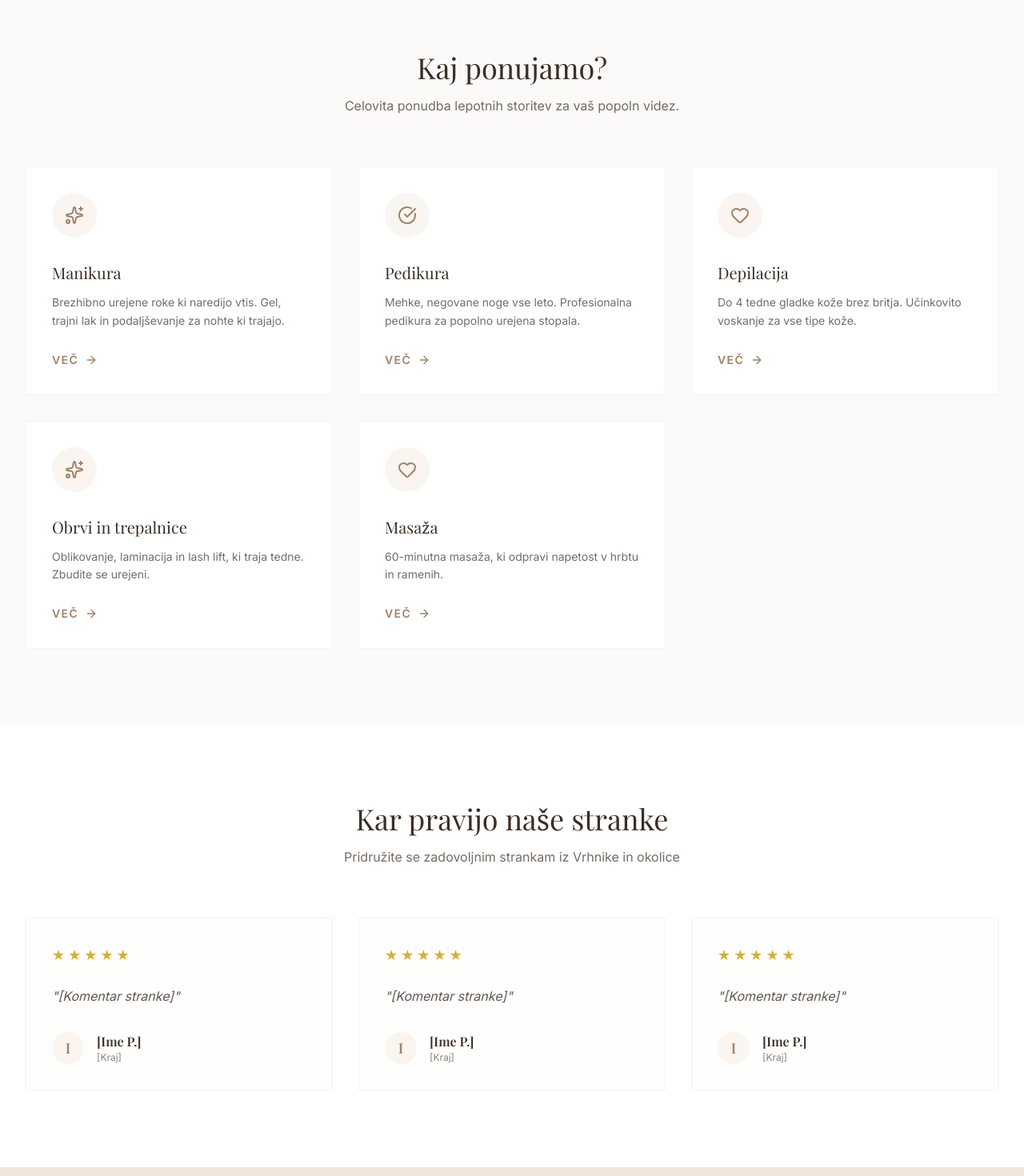
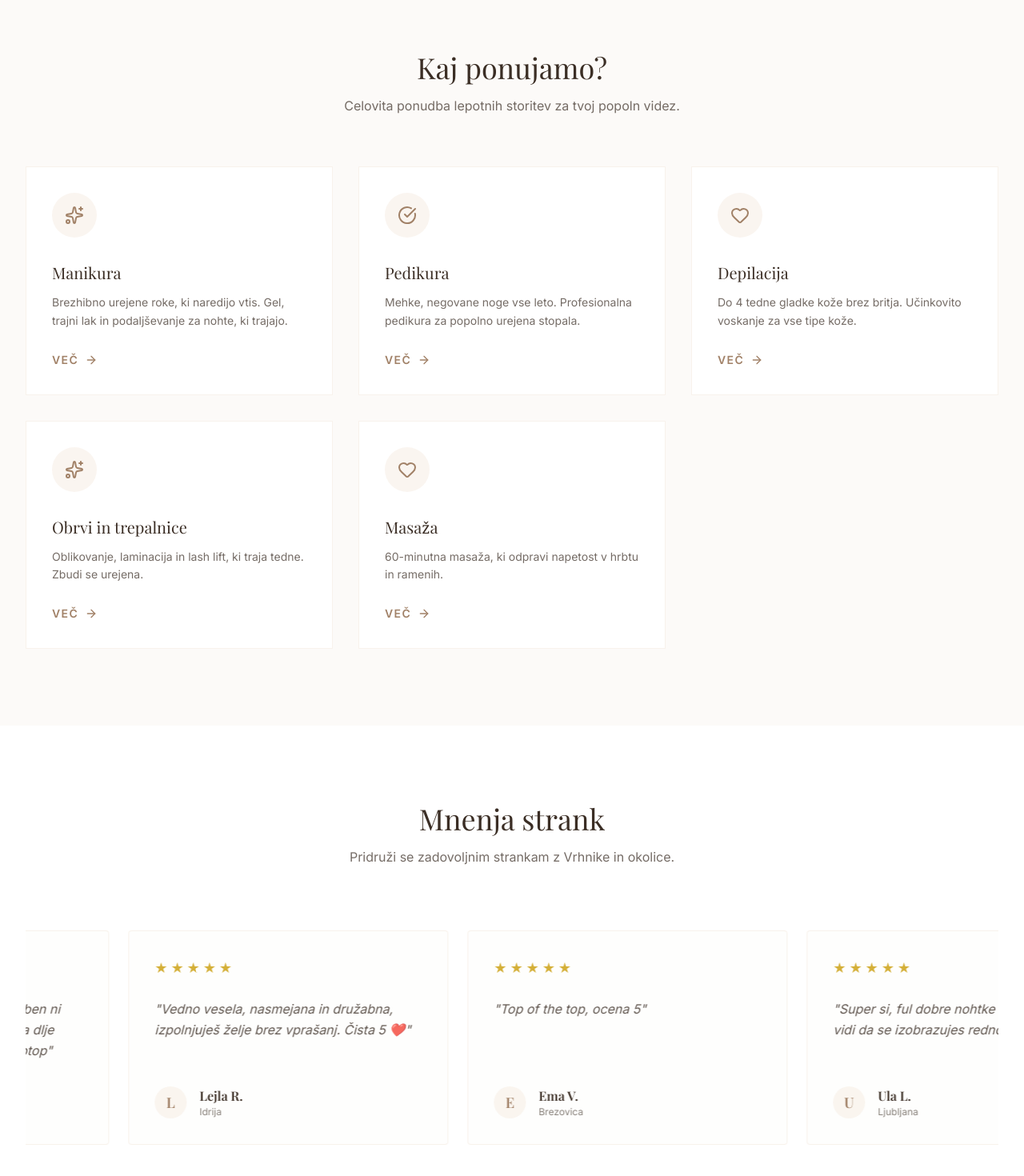
Before and after one commit to josts03/adna-cosmetics, a React (Vite) app: page / in a window 1280 px wide. Shown: the part 820-2290 px from the top of the page at 80% size. Built offline with nearby package versions, Linux system fonts and the light colour scheme.

Commit message:
Add files via upload

```diff
--- a/src/components/Layout.tsx
+++ b/src/components/Layout.tsx
@@ -158,7 +158,7 @@ export function Layout({ children }: LayoutProps) {
               <Logo src="/logo_white.png" className="h-20 md:h-24 w-auto" />
             </Link>
             <p className="text-brand-nude opacity-80 max-w-sm mx-auto md:mx-0">
-              Kozmetični salon Adna Cosmetics, kjer lepota sreča strokovnost in poudarja vašo unikatnost.
+              Kozmetični salon Adna Cosmetics, kjer lepota sreča strokovnost in poudarja tvojo unikatnost.
             </p>
           </div>
 
@@ -185,7 +185,7 @@ export function Layout({ children }: LayoutProps) {
           </div>
 
           <div className="flex flex-col space-y-4">
-            <h4 className="font-serif text-xl mb-2">Sledite nam</h4>
+            <h4 className="font-serif text-xl mb-2">Sledi nam</h4>
             <div className="flex space-x-4 justify-center md:justify-start">
               <a href="https://www.instagram.com/adnaa_cosmetics/" target="_blank" rel="noopener noreferrer" className="p-3 border border-brand-nude/30 rounded-full hover:bg-brand-nude/10 hover:border-brand-nude transition-all">
                 <Instagram className="w-5 h-5 text-brand-nude" />
--- a/src/pages/Home.tsx
+++ b/src/pages/Home.tsx
@@ -1,13 +1,30 @@
+import { useState, useEffect } from 'react';
 import { Link } from 'react-router-dom';
 import { Sparkles, Heart, CheckCircle, ArrowRight } from 'lucide-react';
 import { SEO } from '../components/SEO';
+import { motion, AnimatePresence } from 'motion/react';
+
+const initialReviews = [
+  { text: 'Super si, ful dobre nohtke delas in res se vidi da se izobrazujes redno! 💖💅🏼', name: 'Ula L.', city: 'Ljubljana', initial: 'U' },
+  { text: 'Top of the top, ocena 5', name: 'Ema V.', city: 'Brezovica', initial: 'E' },
+  { text: 'Vedno vesela, nasmejana in družabna, izpolnjuješ želje brez vprašanj. Čista 5 ❤️', name: 'Lejla R.', city: 'Idrija', initial: 'L' },
+  { text: 'Tvoji nohti so mi zmeraj drzali, noben ni nikoli odstopil, tudi ce sem jih imela dlje casa gor se noben ni zlomil, toptoptop', name: 'Zoja B.', city: 'Logatec', initial: 'Z' }
+];
 
 export function Home() {
+  const [reviews, setReviews] = useState(initialReviews);
+
+  useEffect(() => {
+    // Randomize initial array
+    const shuffled = [...initialReviews].sort(() => Math.random() - 0.5);
+    setReviews(shuffled);
+  }, []);
+
   return (
     <>
       <SEO
         title="Domov"
-        description="Adna Cosmetics - Vaš salon lepote na Vrhniki. Nudimo depilacijo, nego obrvi in trepalnic, manikuro in masažo."
+        description="Adna Cosmetics - Tvoj salon lepote na Vrhniki. Nudimo depilacijo, nego obrvi in trepalnic, manikuro in masažo."
         keywords="kozmetični salon Vrhnika, Adna Cosmetics, depilacija Vrhnika, urejanje obrvi Vrhnika, manikura Vrhnika"
       />
 
@@ -27,7 +44,7 @@ export function Home() {
               <span className="italic text-brand-taupe">v Adna Cosmetics</span>
             </h1>
             <p className="text-lg md:text-xl text-brand-dark/80 mb-10 max-w-lg leading-relaxed">
-              Manikura, pedikura, depilacija, obrvi in masaža — vse na enem mestu. Rezervirajte svoj termin zdaj.
+              Manikura, pedikura, depilacija, obrvi, trepalnice in masaža — vse na enem mestu. Rezerviraj svoj termin zdaj.
             </p>
             <div className="flex flex-col sm:flex-row gap-4">
               <Link
@@ -53,7 +70,7 @@ export function Home() {
           <div className="text-center max-w-2xl mx-auto mb-16">
             <h2 className="text-4xl font-serif mb-4">Kaj ponujamo?</h2>
             <p className="text-brand-dark/70">
-              Celovita ponudba lepotnih storitev za vaš popoln videz.
+              Celovita ponudba lepotnih storitev za tvoj popoln videz.
             </p>
           </div>
 
@@ -61,7 +78,7 @@ export function Home() {
             {[
               {
                 title: 'Manikura',
-                desc: 'Brezhibno urejene roke ki naredijo vtis. Gel, trajni lak in podaljševanje za nohte ki trajajo.',
+                desc: 'Brezhibno urejene roke, ki naredijo vtis. Gel, trajni lak in podaljševanje za nohte, ki trajajo.',
                 icon: <Sparkles className="w-6 h-6" />
               },
               {
@@ -76,7 +93,7 @@ export function Home() {
               },
               {
                 title: 'Obrvi in trepalnice',
-                desc: 'Oblikovanje, laminacija in lash lift, ki traja tedne. Zbudite se urejeni.',
+                desc: 'Oblikovanje, laminacija in lash lift, ki traja tedne. Zbudi se urejena.',
                 icon: <Sparkles className="w-6 h-6" />
               },
               {
@@ -106,19 +123,24 @@ export function Home() {
       <section className="py-24 bg-white">
         <div className="max-w-7xl mx-auto px-4 sm:px-6 lg:px-8">
           <div className="text-center max-w-2xl mx-auto mb-16">
-            <h2 className="text-4xl font-serif mb-4">Kar pravijo naše stranke</h2>
+            <h2 className="text-4xl font-serif mb-4">Mnenja strank</h2>
             <p className="text-brand-dark/70">
-              Pridružite se zadovoljnim strankam iz Vrhnike in okolice
+              Pridruži se zadovoljnim strankam z Vrhnike in okolice.
             </p>
           </div>
 
-          <div className="grid grid-cols-1 md:grid-cols-3 gap-8">
-            {[
-              { text: '[Komentar stranke]', name: '[Ime P.]', city: '[Kraj]', initial: 'I' },
-              { text: '[Komentar stranke]', name: '[Ime P.]', city: '[Kraj]', initial: 'I' },
-              { text: '[Komentar stranke]', name: '[Ime P.]', city: '[Kraj]', initial: 'I' },
-            ].map((review, i) => (
-              <div key={i} className="p-8 border border-brand-nude/50 flex flex-col items-start bg-brand-light/30">
+          <div className="overflow-hidden py-4 -mx-4 px-4 md:mx-0 md:px-0">
+            <motion.div
+              animate={{ x: ["0%", "-50%"] }}
+              transition={{ ease: "linear", duration: 36, repeat: Infinity }}
+              style={{ willChange: "transform" }}
+              className="flex gap-4 md:gap-6 w-max"
+            >
+              {[...reviews, ...reviews].map((review, i) => (
+                <div
+                  key={`${review.name}-${i}`}
+                  className="w-[300px] md:w-[400px] shrink-0 p-8 border border-brand-nude/50 flex flex-col items-start bg-brand-light/30 rounded-sm"
+                >
                   <div className="flex space-x-1 mb-6">
                     {Array.from({ length: 5 }).map((_, j) => (
                        <span key={j} className="text-[#D4AF37] text-lg">★</span>
@@ -128,7 +150,7 @@ export function Home() {
                     "{review.text}"
                   </p>
                   <div className="flex items-center space-x-4">
-                  <div className="w-10 h-10 rounded-full bg-brand-nude/40 flex items-center justify-center font-serif text-brand-taupe font-semibold text-lg">
+                    <div className="w-10 h-10 rounded-full bg-brand-nude/40 flex items-center justify-center font-serif text-brand-taupe font-semibold text-lg shrink-0">
                       {review.initial}
                     </div>
                     <div>
@@ -138,6 +160,7 @@ export function Home() {
                   </div>
                 </div>
               ))}
+            </motion.div>
           </div>
         </div>
       </section>
@@ -182,8 +205,8 @@ export function Home() {
             </div>
 
             <div className="absolute -bottom-6 left-1/2 min-w-[280px] sm:min-w-[320px] -translate-x-1/2 bg-white px-6 sm:px-8 py-5 sm:py-6 shadow-xl text-center rounded-sm">
-              <p className="font-serif text-lg sm:text-xl text-brand-dark mb-2">Adna, ustanoviteljica — 5+ let izkušenj</p>
-              <p className="text-brand-dark/70 italic text-xs sm:text-sm leading-relaxed whitespace-pre-wrap">"Moje poslanstvo je da vsaka stranka zapusti salon bolj samozavestna kot je prišla."</p>
+              <p className="font-serif text-lg sm:text-xl text-brand-dark mb-2">Adna, ustanoviteljica z 5+ let izkušenj.</p>
+              <p className="text-brand-dark/70 italic text-xs sm:text-sm leading-relaxed whitespace-pre-wrap">"Moje poslanstvo je, da vsaka stranka zapusti salon bolj samozavestna, kot je prišla."</p>
             </div>
           </div>
         </div>
@@ -193,10 +216,10 @@ export function Home() {
       <section className="py-24 bg-brand-dark text-center">
         <div className="max-w-3xl mx-auto px-4 sm:px-6 lg:px-8">
           <h2 className="text-4xl md:text-5xl font-serif text-brand-light mb-6">
-            Pripravljeni za spremembo?
+            Pripravljena za spremembo?
           </h2>
           <p className="text-brand-nude text-lg md:text-xl mb-10">
-            Vaš termin čaka.
+            Tvoj termin čaka.
           </p>
           <Link
             to="/kontakt"
@@ -205,7 +228,7 @@ export function Home() {
             Rezerviraj svoj termin →
           </Link>
           <p className="text-brand-light/60 text-sm">
-            Ali nas kontaktirajte: <a href="mailto:adnaacosmetics@gmail.com" className="underline hover:text-brand-light">adnaacosmetics@gmail.com</a>
+            Ali nas kontaktiraj: <a href="mailto:adnaacosmetics@gmail.com" className="underline hover:text-brand-light">adnaacosmetics@gmail.com</a>
           </p>
         </div>
       </section>
--- a/src/pages/Pricelist.tsx
+++ b/src/pages/Pricelist.tsx
@@ -38,7 +38,7 @@ export function Pricelist() {
     <>
       <SEO
         title="Cenik"
-        description="Aktualni cenik vseh storitev salona Adna Cosmetics. Preverite cene depilacije, nege nohtov, urejanja obrvi in trepalnic."
+        description="Aktualni cenik vseh storitev salona Adna Cosmetics. Preveri cene depilacije, nege nohtov, urejanja obrvi in trepalnic."
       />
       <div className="pt-24 pb-16 bg-brand-light">
         <div className="max-w-4xl mx-auto px-4 sm:px-6 lg:px-8 text-center">
@@ -81,7 +81,7 @@ export function Pricelist() {
               ))}
             </div>
             <p className="text-sm text-brand-taupe italic mt-6 flex items-center">
-              <AlertCircle className="w-4 h-4 mr-2" /> Opomba: Na termine prosim pridite brez maskare.
+              <AlertCircle className="w-4 h-4 mr-2" /> Opomba: Na termine prosim pridi brez maskare.
             </p>
           </div>
 
--- a/src/pages/Services.tsx
+++ b/src/pages/Services.tsx
@@ -52,7 +52,7 @@ export function Services() {
         <div className="max-w-7xl mx-auto px-4 sm:px-6 lg:px-8 text-center">
           <h1 className="text-5xl md:text-6xl font-serif text-brand-dark mb-6">Naše storitve</h1>
           <p className="max-w-2xl mx-auto text-brand-dark/70 text-lg">
-            Prepustite se strokovnim rokam in uživajte v vrhunskih lepotnih tretmajih.
+            Prepusti se strokovnim rokam in uživaj v vrhunskih lepotnih tretmajih.
           </p>
         </div>
       </div>
```
Also changed, not shown: src/pages/About.tsx (+7 -7 lines), src/pages/Contact.tsx (+6 -6 lines), public/profilna-slika.webp (added). Lines whose indentation alone changed are shown as unchanged.
